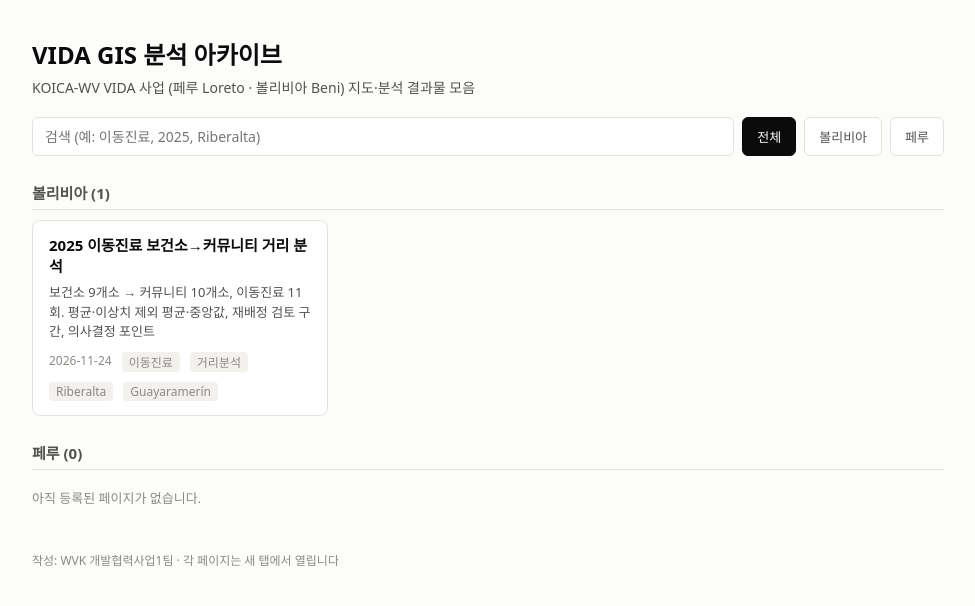
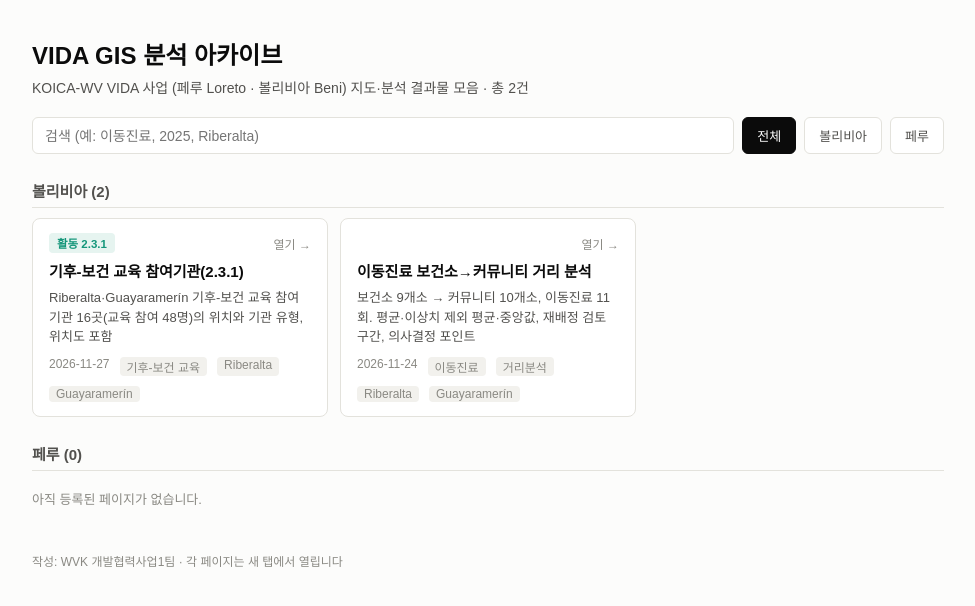
Before and after one commit to jisuhongwvk/VIDA-Maps, a plain HTML site: page index.html in a window 1280 px wide. Shown: the whole page, without its empty margins (152-1127 px from the left). Drawn offline with Linux system fonts and the light colour scheme.

Commit message:
added 2.3.1
Updated font family in body and added activity display in cards.

```diff
--- a/index.html
+++ b/index.html
@@ -3,11 +3,13 @@
 <head>
 <meta charset="utf-8">
 <meta name="viewport" content="width=device-width,initial-scale=1">
+<link rel="preconnect" href="https://fonts.googleapis.com"><link rel="preconnect" href="https://fonts.gstatic.com" crossorigin><link href="https://fonts.googleapis.com/css2?family=Noto+Sans+KR:wght@400;500;700;800&display=swap" rel="stylesheet">
 <title>VIDA Maps 아카이브</title>
 <style>
   :root{--surface:#fcfcfb;--card:#fff;--line:#e3e2dc;--tp:#0b0b0b;--ts:#52514e;--tm:#8a8983;--blue:#2a78d6}
   *{box-sizing:border-box}
-  body{margin:0;background:var(--surface);color:var(--tp);font-family:"Noto Sans KR","Malgun Gothic","Apple SD Gothic Neo",system-ui,sans-serif}
+  body{margin:0;background:var(--surface);color:var(--tp);font-family:Arial,"Noto Sans KR","Malgun Gothic","Apple SD Gothic Neo",sans-serif}
+  body,button,input{font-family:Arial,"Noto Sans KR","Malgun Gothic","Apple SD Gothic Neo",sans-serif!important}
   .wrap{max-width:960px;margin:0 auto;padding:36px 24px 48px}
   h1{font-size:24px;margin:0 0 6px}
   .sub{color:var(--ts);font-size:14px;margin-bottom:20px}
@@ -19,6 +21,10 @@
   .grid{display:grid;grid-template-columns:repeat(auto-fill,minmax(280px,1fr));gap:12px}
   a.card{display:block;background:var(--card);border:1px solid var(--line);border-radius:8px;padding:14px 16px;text-decoration:none;color:inherit;transition:border-color .15s,box-shadow .15s}
   a.card:hover{border-color:var(--blue);box-shadow:0 2px 8px rgba(0,0,0,.06)}
+  .card .top{display:flex;justify-content:space-between;align-items:center;margin-bottom:8px;min-height:20px}
+  .act{font-size:11.5px;font-weight:700;color:#14967a;background:#e6f4f0;border-radius:4px;padding:2px 8px}
+  .go{font-size:12px;color:var(--tm);margin-left:auto}
+  a.card:hover .go{color:var(--blue)}
   .card .t{font-size:15px;font-weight:700;margin-bottom:6px;line-height:1.4}
   .card .d{font-size:13px;color:var(--ts);line-height:1.5;margin-bottom:10px}
   .card .m{font-size:12px;color:var(--tm);display:flex;gap:10px;flex-wrap:wrap}
@@ -30,7 +36,7 @@
 <body>
 <div class="wrap">
   <h1>VIDA GIS 분석 아카이브</h1>
-  <div class="sub">KOICA-WV VIDA 사업 (페루 Loreto · 볼리비아 Beni) 지도·분석 결과물 모음</div>
+  <div class="sub">KOICA-WV VIDA 사업 (페루 Loreto · 볼리비아 Beni) 지도·분석 결과물 모음 · <span id="cnt"></span></div>
 
   <div class="bar">
     <input id="q" type="search" placeholder="검색 (예: 이동진료, 2025, Riberalta)">
@@ -53,14 +59,24 @@
    ============================================================ */
 const PAGES = [
   {
-    title: "2025 이동진료 보건소→커뮤니티 거리 분석",
+    title: "기후-보건 교육 참여기관(2.3.1)",
+    desc: "Riberalta·Guayaramerín 기후-보건 교육 참여기관 16곳(교육 참여 48명)의 위치와 기관 유형, 위치도 포함",
+    file: "BOL_climate_health_training_2.3.1_2025.html",
+    country: "볼리비아",
+    activity: "2.3.1",
+    tags: ["기후-보건 교육", "Riberalta", "Guayaramerín"],
+    date: "2026-11-27"
+  },
+  {
+    title: "이동진료 보건소→커뮤니티 거리 분석",
     desc: "보건소 9개소 → 커뮤니티 10개소, 이동진료 11회. 평균·이상치 제외 평균·중앙값, 재배정 검토 구간, 의사결정 포인트",
     file: "BOL_mobile_clinic_decision_map_2025_4.html",
     country: "볼리비아",
+    activity: "",
     tags: ["이동진료", "거리분석", "Riberalta", "Guayaramerín"],
     date: "2026-11-24"
   },
-  // { title: "제목", desc: "설명", file: "파일이름.html", country: "페루", tags: ["태그"], date: "2026-12-01" },
+  // { title: "제목", desc: "설명", file: "파일이름.html", country: "페루", activity: "2.3.2", tags: ["태그"], date: "2026-12-01" },
 ];
 
 const COUNTRIES = ["볼리비아", "페루"];
@@ -72,7 +88,7 @@ function render() {
   const kw = q.value.trim().toLowerCase();
   const rows = PAGES
     .filter(p => cat === "all" || p.country === cat)
-    .filter(p => !kw || [p.title, p.desc, p.country, p.date, ...(p.tags || [])].join(" ").toLowerCase().includes(kw))
+    .filter(p => !kw || [p.title, p.desc, p.country, p.date, p.activity || "", ...(p.tags || [])].join(" ").toLowerCase().includes(kw))
     .sort((a, b) => b.date.localeCompare(a.date));
   list.innerHTML = "";
   COUNTRIES.filter(c => cat === "all" || c === cat).forEach(c => {
@@ -92,7 +108,8 @@ function render() {
       a.href = p.file;
       a.target = "_blank";
       a.rel = "noopener";
-      a.innerHTML = `<div class="t"></div><div class="d"></div><div class="m"></div>`;
+      a.innerHTML = `<div class="top"><span class="act"></span><span class="go">열기 →</span></div><div class="t"></div><div class="d"></div><div class="m"></div>`;
+      const act = a.querySelector(".act"); if (p.activity) act.textContent = "활동 " + p.activity; else act.remove();
       a.querySelector(".t").textContent = p.title;
       a.querySelector(".d").textContent = p.desc;
       const m = a.querySelector(".m");
@@ -114,6 +131,7 @@ document.querySelectorAll(".bar button").forEach(b => b.addEventListener("click"
   render();
 }));
 q.addEventListener("input", render);
+document.getElementById("cnt").textContent = `총 ${PAGES.length}건`;
 render();
 </script>
 </body>
```
